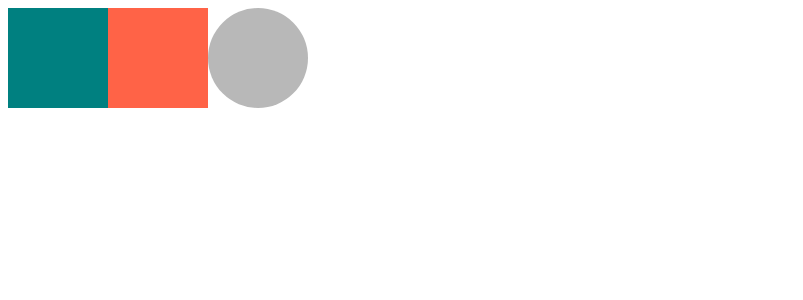
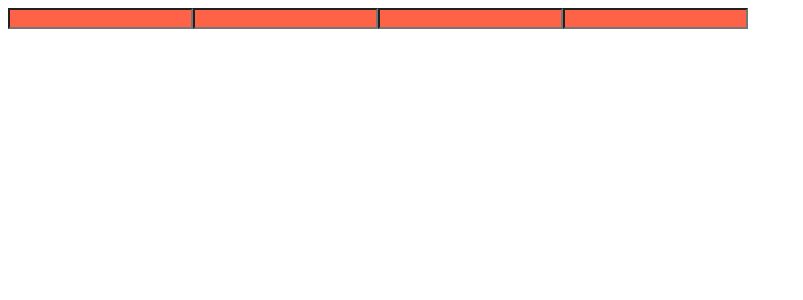
Before and after one commit to ICE0208/react-master-class, a React (Create React App) app: page / in a window 1280 px wide. Shown: the top 300 px of the page, without its empty margins (0-803 px from the left). Built offline with nearby package versions, Linux system fonts and the light colour scheme.

Commit message:
(#2.3) As & Attrs

```diff
--- a/src/App.js
+++ b/src/App.js
@@ -3,22 +3,18 @@ import styled from "styled-components";
 const Father = styled.div`
   display: flex;
 `;
-const Box = styled.div`
-  background-color: ${(props) => props.bg};
-  width: 100px;
-  height: 100px;
-`;
 
-const Circle = styled(Box)`
-  border-radius: 50%;
+const Input = styled.input.attrs({ required: true, minLength: 10 })`
+  background-color: tomato;
 `;
 
 function App() {
   return (
-    <Father>
-      <Box bg="teal" />
-      <Box bg="tomato" />
-      <Circle bg="#b8b8b8" />
+    <Father as="header">
+      <Input />
+      <Input />
+      <Input />
+      <Input />
     </Father>
   );
 }
```
